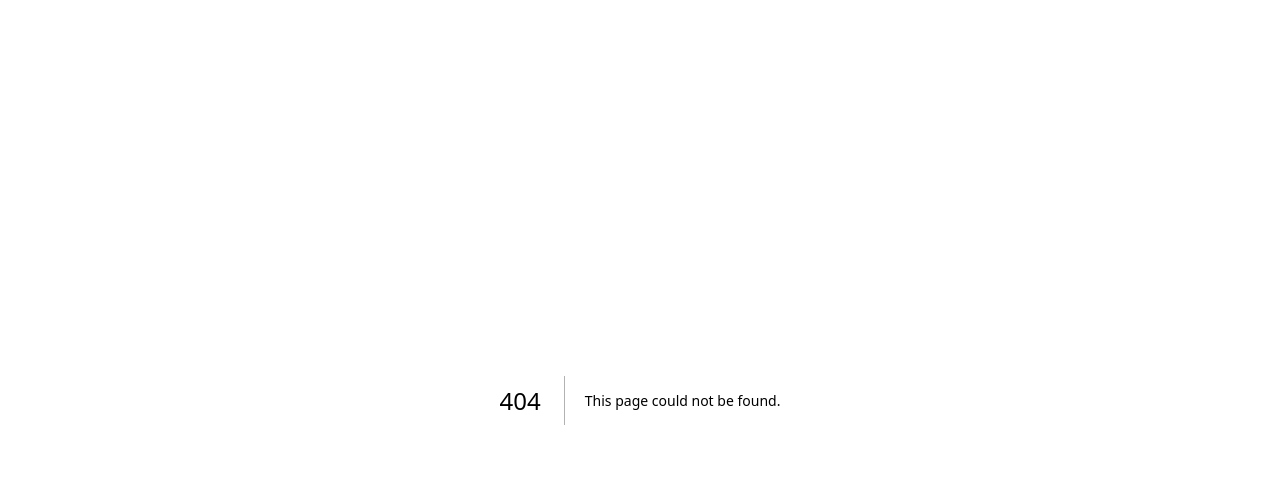
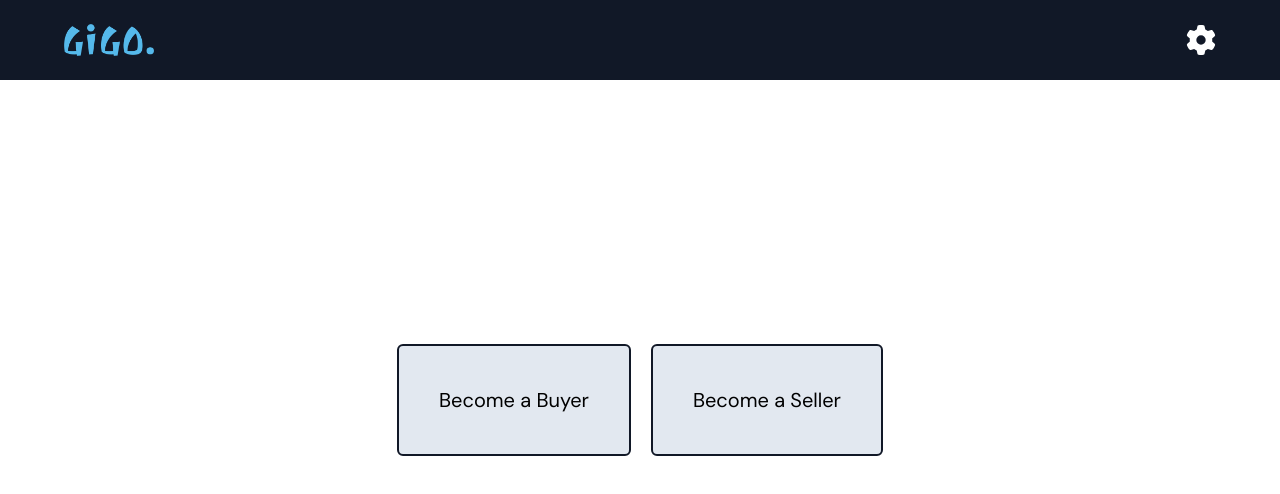
Before and after one commit to 4hmed7ounas/GiGO, a Next.js app: page /options in a window 1280 px wide. Before the commit this address had no page. Shown: the top 494 px of the page. Built offline with nearby package versions, Linux system fonts and the light colour scheme.

Commit message:
feat: add options page

```diff
--- a/app/(website)/auth/signin/page.tsx
+++ b/app/(website)/auth/signin/page.tsx
@@ -33,7 +33,9 @@ const Login: React.FC = () => {
       setEmail("");
       setPassword("");
     } catch (e) {
-      setError("Failed to log in. Please check your credentials or if the user exists.");
+      setError(
+        "Failed to log in. Please check your credentials or if the user exists."
+      );
       console.error("Login error:", e);
     }
   };
--- a/app/(website)/auth/signup/page.tsx
+++ b/app/(website)/auth/signup/page.tsx
@@ -38,7 +38,7 @@ const Signup: React.FC = () => {
 
     try {
       await createUserWithEmailAndPassword(email, password);
-      router.push("../../profile/user");
+      router.push("/options");
       sessionStorage.setItem("user", "true");
       setEmail("");
       setUsername("");
@@ -70,7 +70,8 @@ const Signup: React.FC = () => {
         </h2>
         {error && <p className="text-red-500">{error}</p>}
         <form className="flex flex-col" onSubmit={handleSignup}>
-          <span className="text-md text-black">Name</span> {/* Added Name field */}
+          <span className="text-md text-black">Name</span>{" "}
+          {/* Added Name field */}
           <InputField
             type="text"
             placeholder="Full Name"
--- /dev/null
+++ b/app/(website)/options/page.tsx
@@ -0,0 +1,50 @@
+"use client";
+import React from "react";
+import { useRouter } from "next/navigation";
+import Button from "../../components/button";
+import Image from "next/image";
+import { IMAGES } from "@/share/assets";
+import { FaGear } from "react-icons/fa6";
+import Link from "next/link";
+
+const Options: React.FC = () => {
+  const router = useRouter();
+
+  const handleBuyerClick = () => {
+    router.push("/profile/user");
+  };
+
+  const handleSellerClick = () => {
+    router.push("/profile/freelancer");
+  };
+
+  return (
+    <div className="bg-white">
+      <div className="bg-gray-900 flex justify-center fixed top-0 right-0 left-0">
+        <div className="h-20 w-[90%] flex items-center justify-between">
+          <Image alt="GiGO." src={IMAGES.gigo} className="h-8 w-auto" />
+          <Link href="/about" className="flex items-center">
+            <FaGear
+              size={30}
+              className="text-white hover:text-gray-200 cursor-pointer"
+            />
+          </Link>
+        </div>
+      </div>
+      <div className="bg-white w-full h-screen flex justify-center gap-5 items-center">
+        <Button
+          text="Become a Buyer"
+          className="bg-slate-200 text-black p-10 border-2 border-gray-900 rounded-md text-xl hover:bg-slate-300"
+          onClick={handleBuyerClick}
+        />
+        <Button
+          text="Become a Seller"
+          className="bg-slate-200 text-black p-10 border-2 border-gray-900 rounded-md text-xl hover:bg-slate-300"
+          onClick={handleSellerClick}
+        />
+      </div>
+    </div>
+  );
+};
+
+export default Options;
```
Also changed, not shown: app/components/home/hero.tsx (line endings or trailing spaces).
